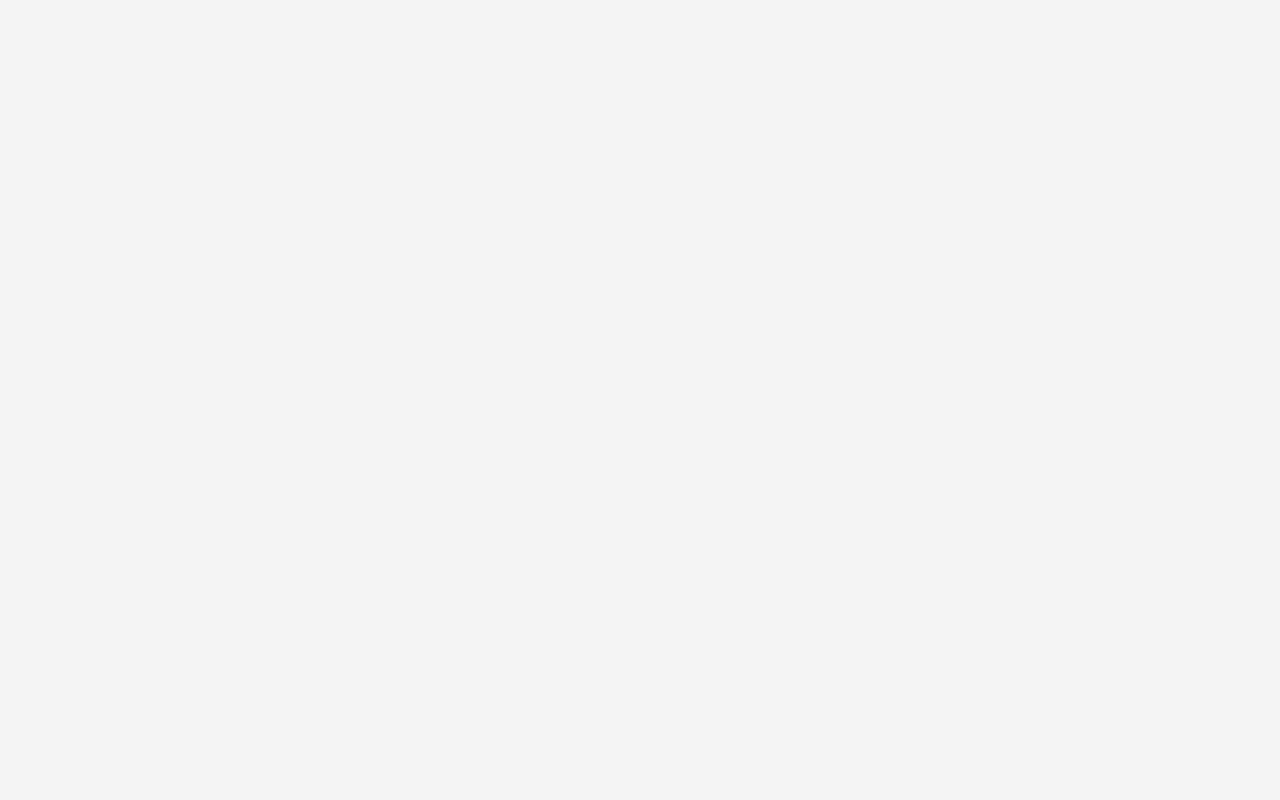
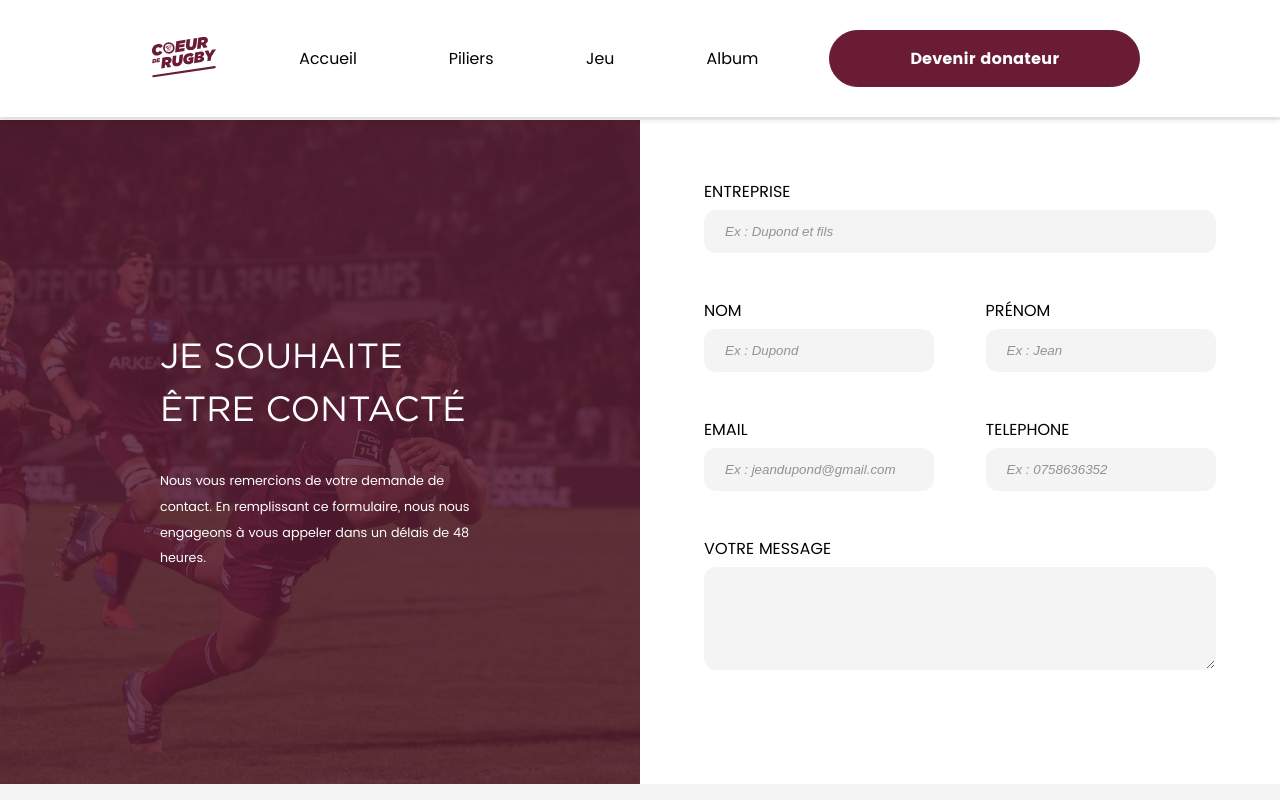
Before and after one commit to augcouec/coeurderugby, a Vue app: page /business-form in a window 1280 px wide. Shown: the top 800 px of the page. Built offline with nearby package versions, Linux system fonts and the light colour scheme.

Commit message:
business formular for contact

```diff
--- /dev/null
+++ b/src/pages/Business.vue
@@ -0,0 +1,107 @@
+<template>
+  <div>
+    <BaseHeader :forceFixed="true" />
+    <main>
+      <section class="business-form">
+        <div class="business-form-right">
+          <h2>Je souhaite être contacté</h2>
+          <p>
+            Nous vous remercions de votre demande de contact. En remplissant ce
+            formulaire, nous nous engageons à vous appeler dans un délais de 48
+            heures.
+          </p>
+        </div>
+        <div class="formular">
+          <InputText
+            label="Entreprise"
+            placeholder="Ex : Dupond et fils"
+            name="company"
+          />
+          <div class="double">
+            <InputText label="Nom" placeholder="Ex : Dupond" name="lastname" />
+            <InputText
+              label="Prénom"
+              placeholder="Ex : Jean"
+              name="firstname"
+            />
+          </div>
+          <div class="double">
+            <InputText
+              label="Email"
+              placeholder="Ex : jeandupond@gmail.com"
+              name="mail"
+            />
+            <InputText
+              label="Telephone"
+              placeholder="Ex : 0758636352"
+              name="phone"
+            />
+          </div>
+          <InputTextarea label="Votre Message" name="message" />
+        </div>
+      </section>
+    </main>
+    <BaseFooter />
+  </div>
+</template>
+
+<script>
+import BaseHeader from "@/components/BaseHeader";
+import BaseFooter from "@/components/BaseFooter";
+import InputText from "@/components/InputText";
+import InputTextarea from "@/components/InputTextarea";
+
+export default {
+  name: "BusinessPage",
+  components: {
+    BaseHeader,
+    BaseFooter,
+    InputText,
+    InputTextarea,
+  },
+};
+</script>
+
+<style lang="scss" scoped>
+.business-form {
+  background-color: #fff;
+  margin-top: 120px;
+  display: flex;
+  justify-content: center;
+}
+.business-form-right {
+  width: 50%;
+  background: url("../assets/images/business-form.png");
+  background-size: cover;
+  display: flex;
+  justify-content: center;
+  align-items: center;
+  flex-direction: column;
+  h2 {
+    font-size: 35px;
+    color: #fff;
+    text-transform: uppercase;
+    width: 50%;
+    line-height: 1.5em;
+  }
+  p {
+    color: #fff;
+    line-height: 2em;
+    font-size: 0.8em;
+    width: 50%;
+    margin-top: 5%;
+  }
+}
+.formular {
+  width: 50%;
+  padding: 5%;
+}
+.double {
+  width: 100%;
+  display: flex;
+  justify-content: space-between;
+  .field-container {
+    width: 45%;
+  }
+}
+</style>
--- a/src/router/index.js
+++ b/src/router/index.js
@@ -39,6 +39,12 @@ const routes = [
     component: () =>
       import(/* webpackChunkName: "carotte" */ "../pages/Carotte.vue"),
   },
+  {
+    path: "/business-form",
+    name: "Business",
+    component: () =>
+      import(/* webpackChunkName: "business" */ "../pages/Business.vue"),
+  },
 ];
 
 const router = new VueRouter({
```
Also changed, not shown: src/assets/images/business-form.png (added).
